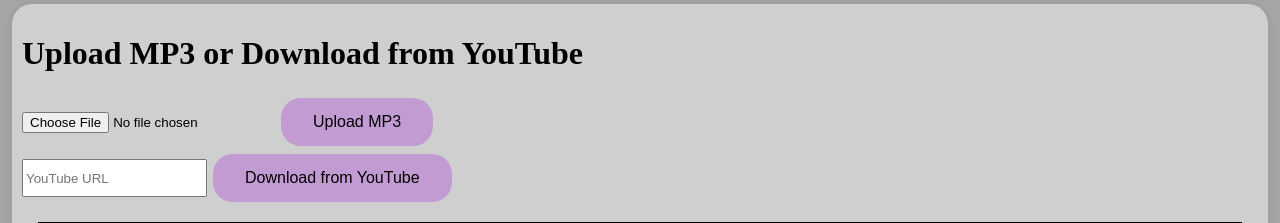
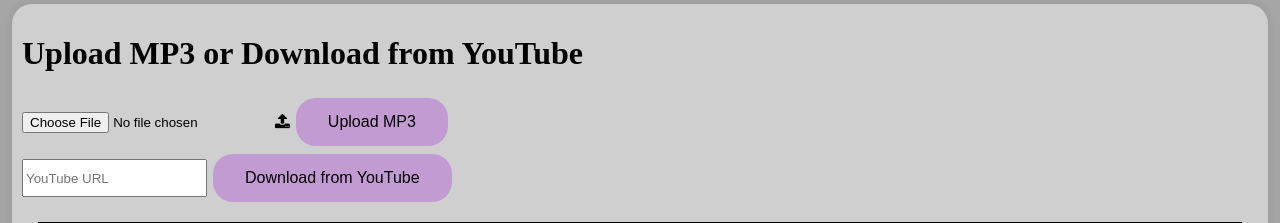
Before and after one commit to N1ght4ct1ve/Musikwebsite, a Flask app: page / in a window 1280 px wide. Shown: the part 26-249 px from the top of the page. Run offline with Flask 3, Linux system fonts and the light colour scheme; data that the repository does not hold is empty; some libraries are stand-ins or nearby versions.

Commit message:
upload button icon

```diff
--- a/static/css/main.css
+++ b/static/css/main.css
@@ -120,6 +120,10 @@ body {
     cursor: pointer;
 }
 
+.upload {
+    height: 32px;
+}
+
 .inputfield {
     height: 32px;
 }
--- a/templates/index.html
+++ b/templates/index.html
@@ -6,6 +6,7 @@
     <title>MP3 Upload and YouTube Downloader</title>
     <link rel="stylesheet" type="text/css" href="{{ url_for('static', filename='css/main.css') }}">
     <link rel="stylesheet" href="https://cdn.jsdelivr.net/npm/bootstrap-icons@1.3.0/font/bootstrap-icons.css">
+    <link rel="stylesheet" href="https://cdnjs.cloudflare.com/ajax/libs/font-awesome/4.7.0/css/font-awesome.min.css">
 
 </head>
 <body>
@@ -17,7 +18,7 @@
 
             <h1>Upload MP3 or Download from YouTube</h1>
             <form method="post" enctype="multipart/form-data" action="/upload">
-                <input class="inputfield" type="file" name="file">
+                <input class="upload" type="file" name="file"><i class="fa fa-upload"></i></input>
                 <input class="button" type="submit" value="Upload MP3">
             </form>
             <form method="post" action="/download">
```
